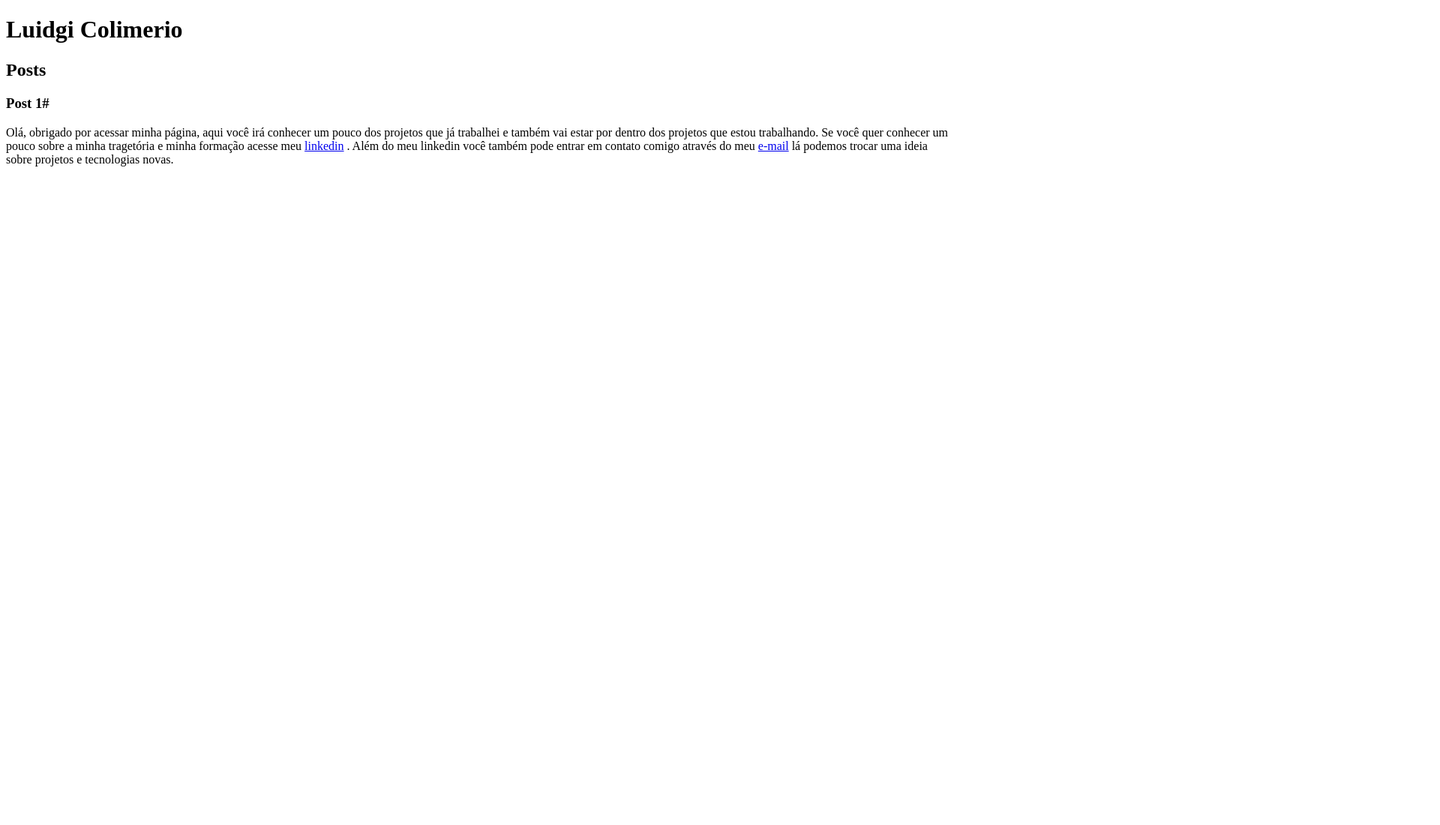
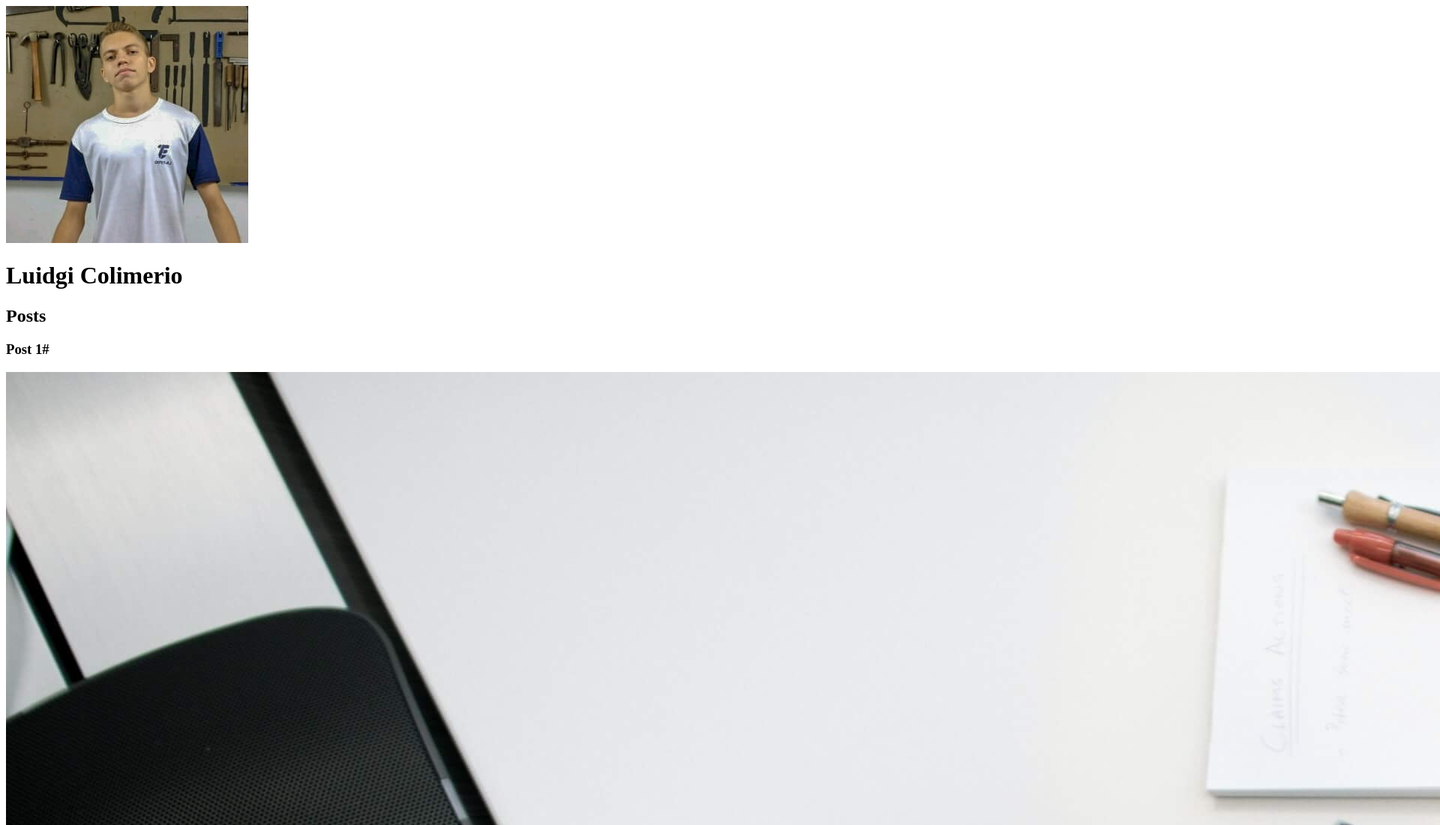
Before and after one commit to luidgicolimerio/pagina-pessoal, a plain HTML site: page index.html in a window 1280 px wide. Shown: the top 1100 px of the page at 75% size, 1920 px wide, since content can reach past the window. Before the commit the page ends 800 px from the top, so only its background shows below. Drawn offline with Linux system fonts and the light colour scheme.

Commit message:
Adição de imagens na página

```diff
--- a/index.html
+++ b/index.html
@@ -6,6 +6,7 @@
 </head>
 <body>
    <header>
+    <img src="FotoPerfil.jpg" alt="Foto de Luidgi Colimerio">
     <h1>Luidgi Colimerio</h1>
    </header>
    <section>
@@ -15,6 +16,7 @@
     <article>
         <header>
         <h3>Post 1#</h3>
+        <img src="Post1.jpg" alt="Imagem que referência uma mesa de escritório com café e um notebook ligado">
         </header>
         <p>Olá, obrigado por acessar minha página, aqui você irá conhecer um pouco dos projetos que já trabalhei
          e também vai estar por dentro dos projetos que estou trabalhando. Se você quer conhecer um pouco sobre
```
Also changed, not shown: FotoPerfil.jpg (added), Post1.jpg (added).
